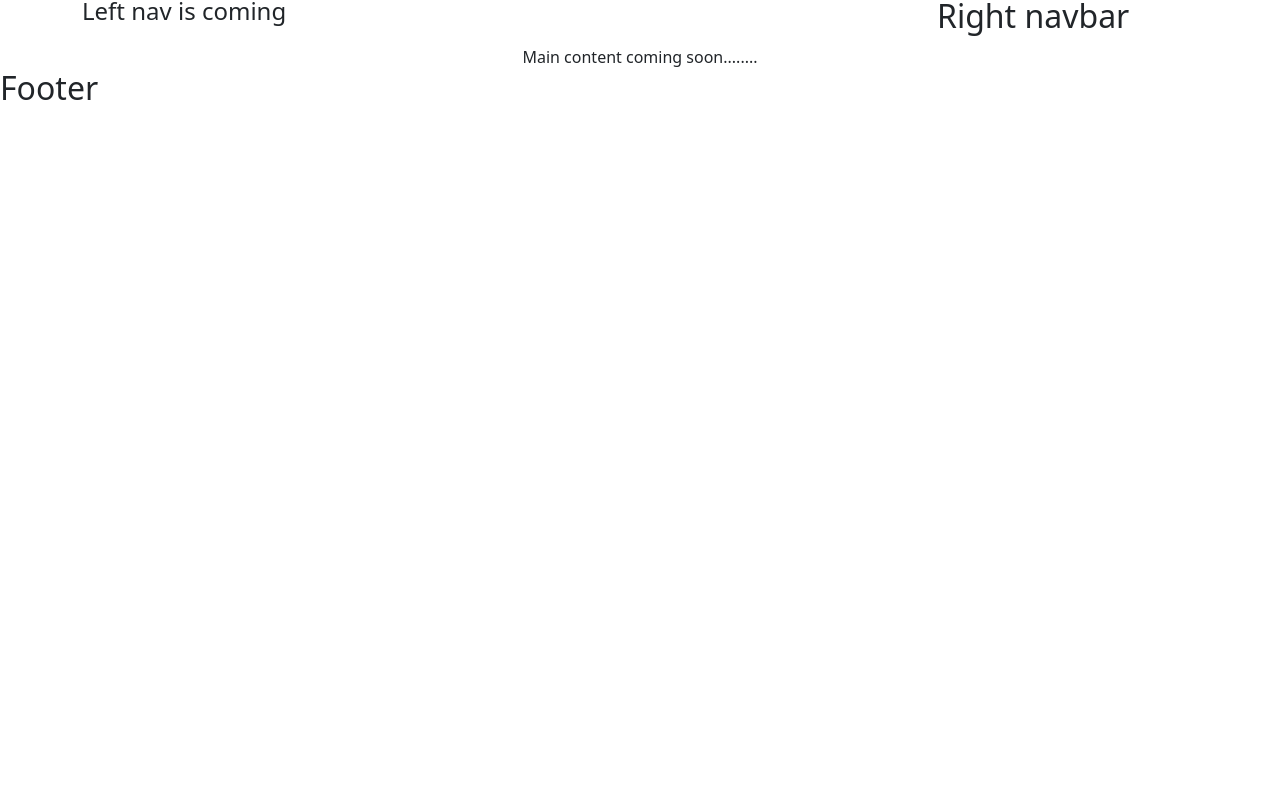
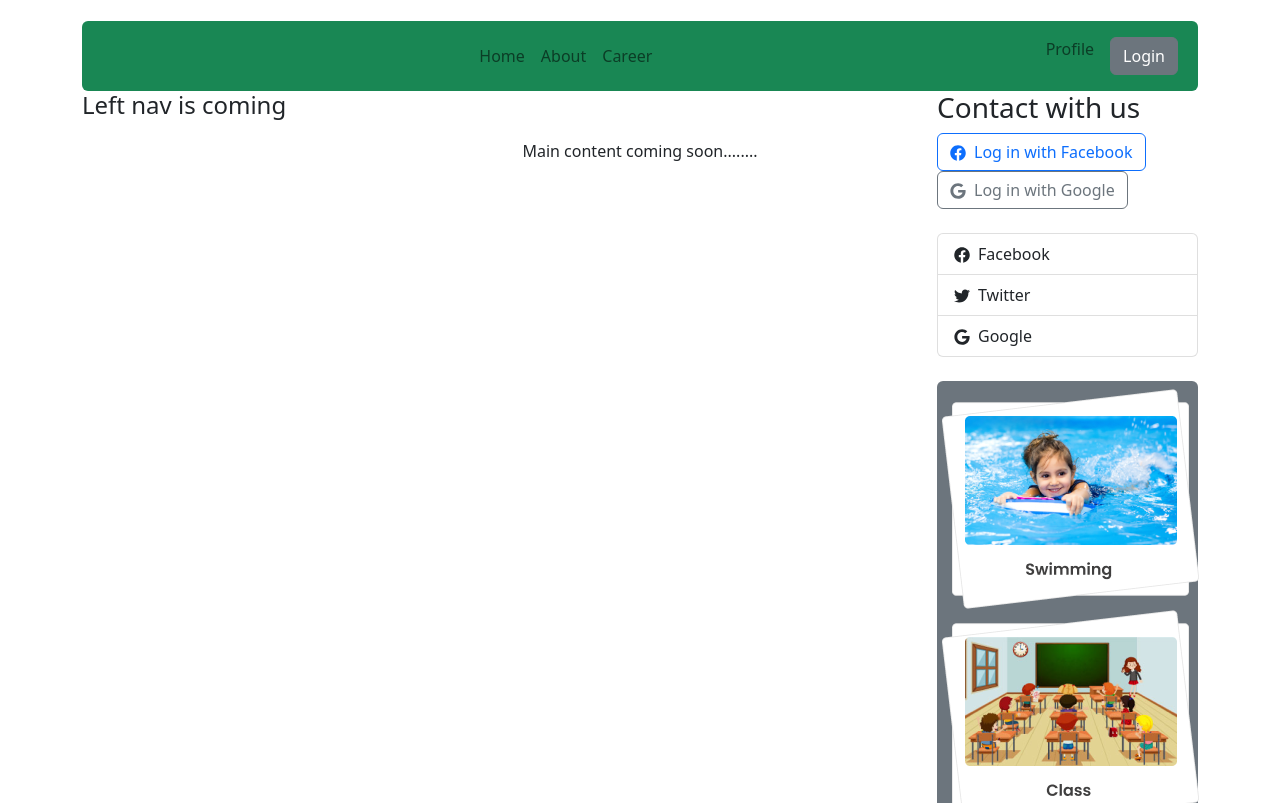
Before and after one commit to Himlaoy/dragon-news-recap-62, a React (Vite) app: page / in a window 1280 px wide. Shown: the part 257-1060 px from the top of the page. Before the commit the page ends 800 px from the top, so only its background shows below. Built offline with nearby package versions, Linux system fonts and the light colour scheme.

Commit message:
right nav almost done

```diff
--- a/package.json
+++ b/package.json
@@ -16,6 +16,7 @@
     "react-bootstrap": "^2.7.4",
     "react-dom": "^18.2.0",
     "react-fast-marquee": "^1.3.5",
+    "react-icons": "^4.8.0",
     "react-router-dom": "^6.10.0"
   },
   "devDependencies": {
--- a/src/layout/Main.jsx
+++ b/src/layout/Main.jsx
@@ -22,7 +22,9 @@ const Main = () => {
                     </Col>
                 </Row>
             </Container>
-            <Footer></Footer>
+            <Container>
+                <Footer></Footer>
+            </Container>
         </div>
     );
 };
--- a/src/page/shared/Header/Header.jsx
+++ b/src/page/shared/Header/Header.jsx
@@ -2,7 +2,7 @@ import React from 'react';
 import bg from '../../../assets/logo.png'
 import moment from 'moment';
 import Marquee from "react-fast-marquee";
-import { Button, Container } from 'react-bootstrap';
+import { Button, Container, Nav, Navbar } from 'react-bootstrap';
 
 const Header = () => {
     return (
@@ -19,6 +19,25 @@ const Header = () => {
                         <p> Match Highlights: Germany vs Spain — as it happened   !   Match Highlights: Germany vs Spain as...</p>
                     </Marquee>
                 </div>
+                <Navbar collapseOnSelect expand="lg" bg="" variant="white" className='bg-success mt-4 rounded'>
+                    <Container>
+                        <Navbar.Toggle aria-controls="responsive-navbar-nav" />
+                        <Navbar.Collapse id="responsive-navbar-nav">
+                            <Nav className="mx-auto">
+                                <Nav.Link href="#features">Home</Nav.Link>
+                                <Nav.Link href="#pricing">About</Nav.Link>
+                                <Nav.Link href="#pricing">Career</Nav.Link>
+
+                            </Nav>
+                            <Nav>
+                                <Nav.Link href="#deets">Profile</Nav.Link>
+                                <Nav.Link eventKey={2} href="#memes">
+                                <Button variant="secondary">Login</Button>
+                                </Nav.Link>
+                            </Nav>
+                        </Navbar.Collapse>
+                    </Container>
+                </Navbar>
             </Container>
         </div>
     );
--- /dev/null
+++ b/src/page/shared/Qzone/Qzone.jsx
@@ -0,0 +1,16 @@
+import React from 'react';
+import bg from '../../../assets/qZone1.png'
+import bg2 from '../../../assets/qZone2.png'
+import bg3 from '../../../assets/qZone3.png'
+
+const Qzone = () => {
+    return (
+        <div className='bg-secondary mt-4 rounded p-1 py-2'>
+            <img src={bg} alt="" />
+            <img src={bg2} alt="" />
+            <img src={bg3} alt="" />
+        </div>
+    );
+};
+
+export default Qzone;
--- a/src/page/shared/RoghtNav/RightNav.jsx
+++ b/src/page/shared/RoghtNav/RightNav.jsx
@@ -1,9 +1,25 @@
 import React from 'react';
+import { Button, ListGroup } from 'react-bootstrap';
+import { FaBeer, FaFacebook, FaGoogle, FaInstagram, FaTwitter } from 'react-icons/fa';
+import Qzone from '../Qzone/Qzone';
 
 const RightNav = () => {
     return (
-        <div >
-            <h2>Right navbar</h2>
+        <div className='d-block'>
+            <div>
+                <h3>Contact with us</h3>
+                <Button variant="outline-primary"><FaFacebook className='me-2'></FaFacebook>Log in with Facebook</Button>
+                <Button variant="outline-secondary"><FaGoogle className='me-2'></FaGoogle>Log in with Google</Button>
+            </div>
+            <ListGroup className='mt-4'>
+                <ListGroup.Item><FaFacebook className='me-2'></FaFacebook>Facebook</ListGroup.Item>
+                <ListGroup.Item><FaTwitter className='me-2'></FaTwitter>Twitter</ListGroup.Item>
+                <ListGroup.Item><FaGoogle className='me-2'></FaGoogle>Google</ListGroup.Item>
+            </ListGroup>
+            <Qzone></Qzone>
+            <div>
+                <img src="" alt="" />
+            </div>
         </div>
     );
 };
--- a/src/route/Routes.jsx
+++ b/src/route/Routes.jsx
@@ -1,5 +1,6 @@
 import { createBrowserRouter } from "react-router-dom";
 import Main from "../layout/Main";
+import Home from "../page/Home/Home";
 
 const router = createBrowserRouter([
     {
@@ -7,7 +8,8 @@ const router = createBrowserRouter([
         element:<Main></Main>,
         children:[
             {
-                path:''
+                path:'/',
+                element:<Home></Home>,
             }
         ]
     }
```
Also changed, not shown: 1 other file (tests, documents, lock files or other folders).
